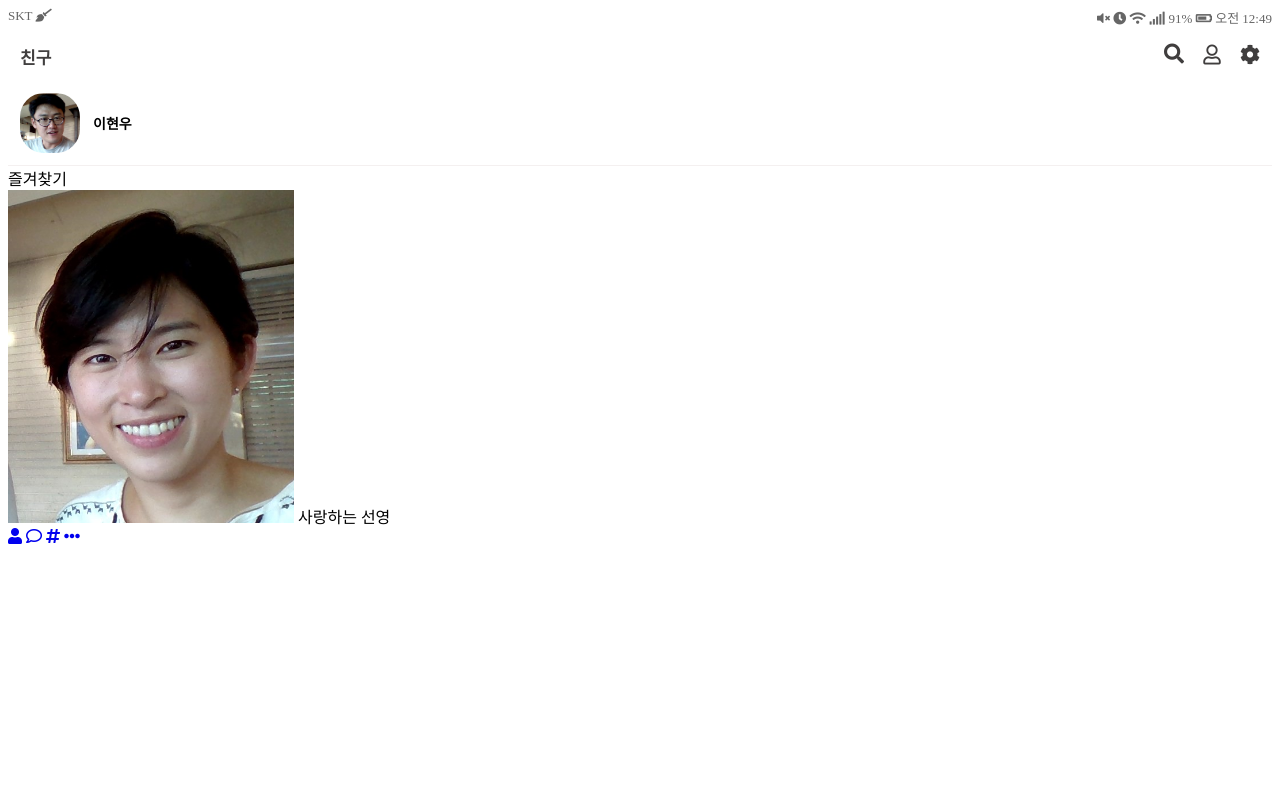
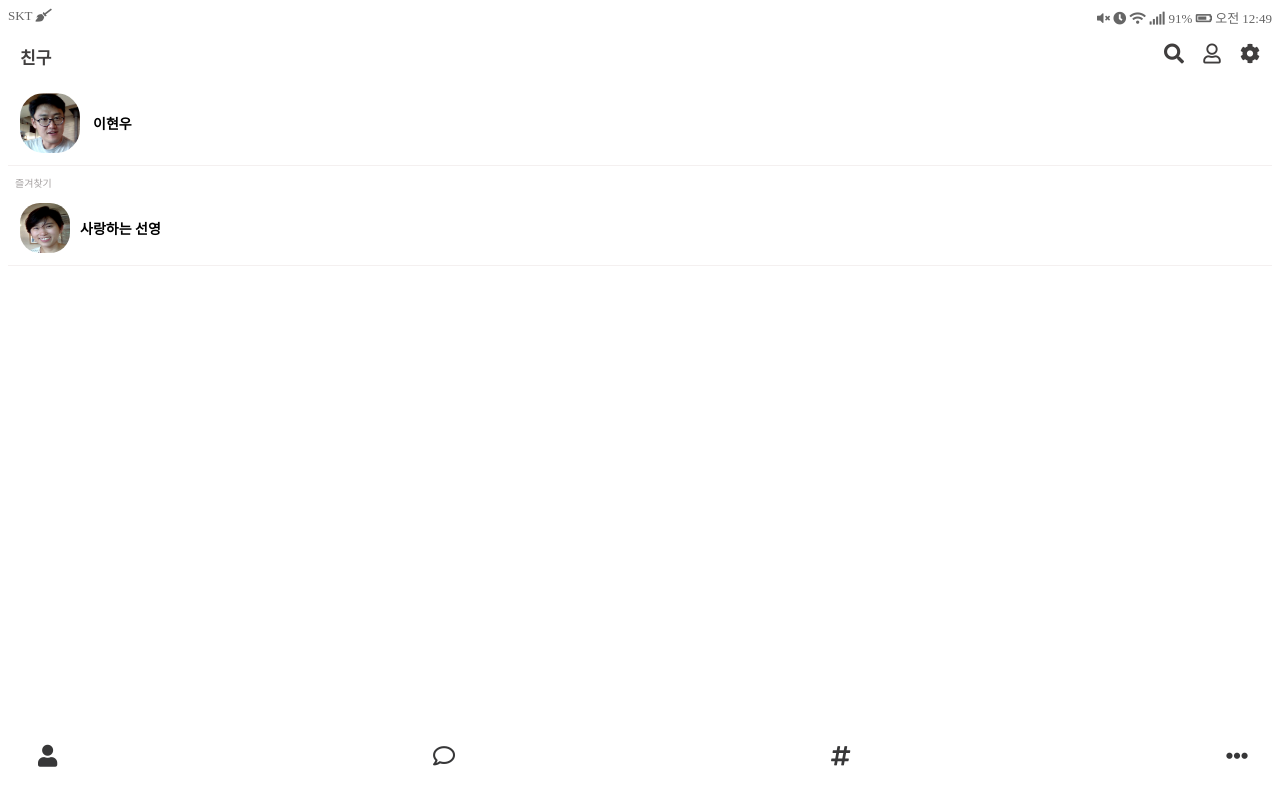
Before and after one commit to para12/kakao-clone, a plain HTML site: page index.html in a window 1280 px wide. Drawn offline with Linux system fonts and the light colour scheme.

Commit message:
index complete

```diff
--- a/index.html
+++ b/index.html
@@ -30,8 +30,8 @@
       </div>
       <div class="header__column">
         <i class="fas fa-search"></i>
-        <i class="far fa-user fa-lg"></i>
-        <i class="fas fa-cog fa-lg"></i>
+        <i class="far fa-user"></i>
+        <i class="fas fa-cog"></i>
       </div>
     </div>
   </header>
@@ -49,10 +49,12 @@
       </div>
   </main>
   <footer>
-    <a href="index.html" class="footer_friends"><i class="fas fa-user"></i></a>
-    <a href="chats.html" class="footer_chats"><i class="far fa-comment"></i></a>
-    <a href="news.html" class="footer_news"><i class="fas fa-hashtag"></i></a>
-    <a href="more.html" class="footer_more"><i class="fas fa-ellipsis-h"></i></a>
+    <div class="footer_wrapper">
+      <a href="index.html" class="footer_friends"><i class="fas fa-user"></i></a>
+      <a href="chats.html" class="footer_chats"><i class="far fa-comment"></i></a>
+      <a href="news.html" class="footer_news"><i class="fas fa-hashtag"></i></a>
+      <a href="more.html" class="footer_more"><i class="fas fa-ellipsis-h"></i></a>
+    </div>
   </footer>
 </body>
 </html>
--- a/styles/friend.css
+++ b/styles/friend.css
@@ -40,3 +40,58 @@
   font-size: 14px;
   font-weight: 600;
 }
+
+.friends .favorite_friend_profile .favorite_friend_profile_header {
+  padding: 7px 0px 0px 7px;
+}
+
+.friends
+  .favorite_friend_profile
+  .favorite_friend_profile_header
+  .favorite_friend_profile_text {
+  color: #a6a2a2;
+  font-size: 10px;
+}
+
+.friends .favorite_friend_profile .favorite_friend_profile_body {
+  display: flex;
+  justify-content: flex-start;
+  align-items: center;
+  border-bottom: 0.5px #f4f0f0 solid;
+  padding: 12px;
+}
+
+.friends .favorite_friend_profile .favorite_friend_profile_body img {
+  height: 50px;
+  width: 50px;
+  border-radius: 40%;
+}
+
+.friends
+  .favorite_friend_profile
+  .favorite_friend_profile_body
+  .me_profile_text {
+  padding-left: 10px;
+  font-weight: 600;
+  font-size: 14px;
+}
+footer {
+  width: 100%;
+  position: fixed;
+  bottom: 0;
+}
+
+footer .footer_wrapper {
+  display: flex;
+  justify-content: space-between;
+  margin: 30px;
+  padding-right: 10px;
+  font-size: 22px;
+}
+
+footer .footer_wrapper .footer_friends,
+.footer_chats,
+.footer_news,
+.footer_more {
+  color: rgb(55, 55, 56);
+}
```
